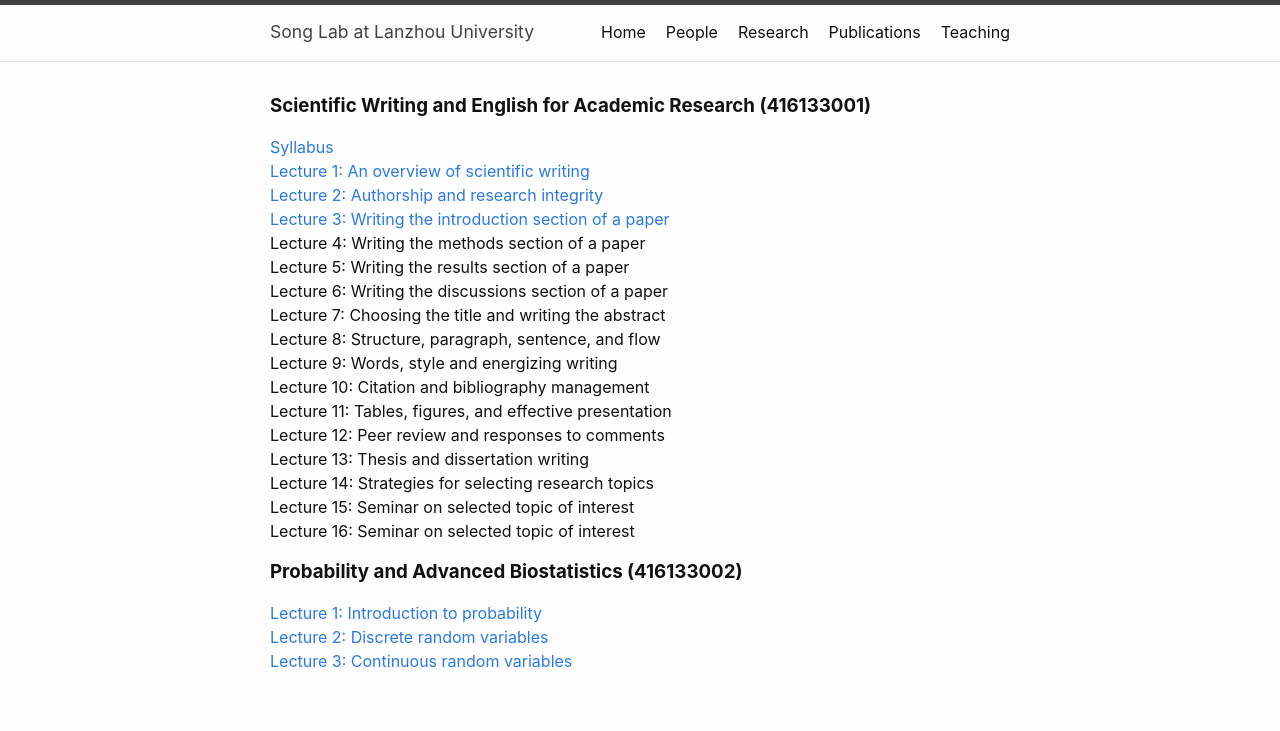
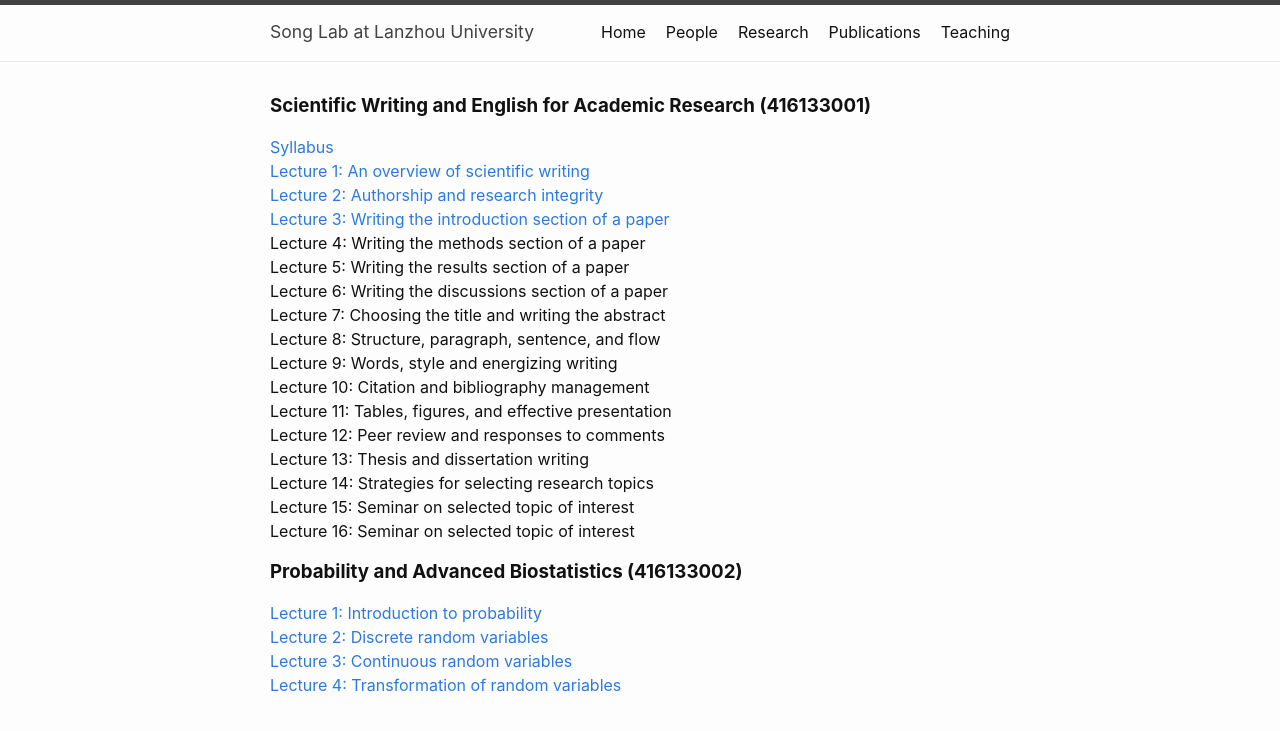
Before and after one commit to chaosonglab/chaosonglab.github.io, a Jekyll site: the page built from teaching.md, in a window 1280 px wide. Shown: the top 731 px of the page. Built offline with Jekyll 4.4.1, drawn with Linux system fonts in a browser that asks for light colours.

Commit message:
Update teaching.md

```diff
--- a/teaching.md
+++ b/teaching.md
@@ -28,4 +28,5 @@ Lecture 16: Seminar on selected topic of interest
 
 [Lecture 1: Introduction to probability](files/course_materials/statistics/Lecture1_probability.pdf) \
 [Lecture 2: Discrete random variables](files/course_materials/statistics/Lecture2_discrete.pdf) \
-[Lecture 3: Continuous random variables](files/course_materials/statistics/Lecture3_continuous.pdf)
+[Lecture 3: Continuous random variables](files/course_materials/statistics/Lecture3_continuous.pdf)\
+[Lecture 4: Transformation of random variables](files/course_materials/statistics/Lecture4_transformation.pdf)
```
